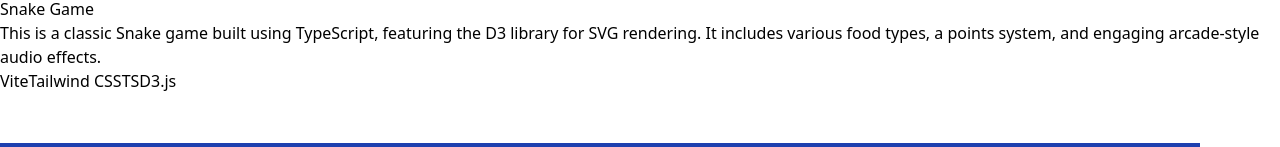
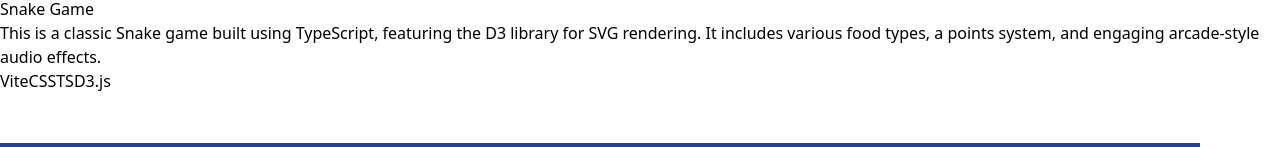
Before and after one commit to DankoKr/portfolio, a React (Vite) app: page /projects in a window 1280 px wide. Shown: the part 653-800 px from the top of the page. Built offline with nearby package versions, Linux system fonts and the light colour scheme.

Commit message:
adjust: project.js SnakeGame tech removed tailwind

```diff
--- a/src/constants/projects.js
+++ b/src/constants/projects.js
@@ -13,7 +13,7 @@ export const projects = [
       href: 'https://github.com/DankoKr/snakeGame',
       text: 'View Project',
     },
-    tech: ['Vite', 'Tailwind CSS', 'TS', 'D3.js'],
+    tech: ['Vite', 'CSS', 'TS', 'D3.js'],
   },
   {
     id: 2,
```
